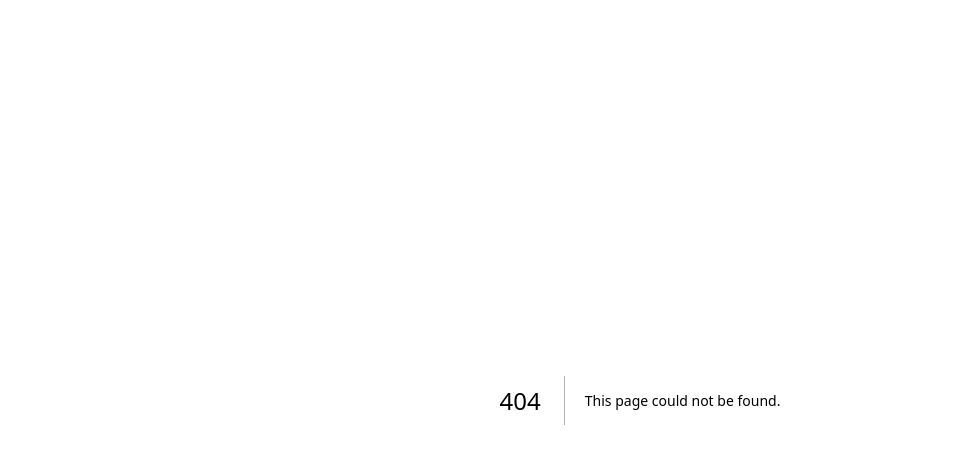
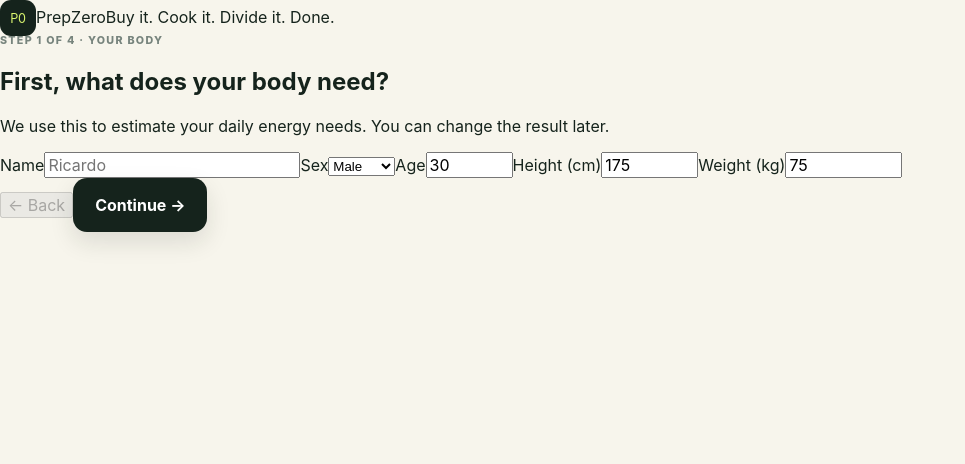
Before and after one commit to Ricas13/PrepZero, a Next.js app: page /onboarding in a window 1280 px wide. Before the commit this address had no page. Shown: the top 464 px of the page, without its empty margins (0-965 px from the left). Built offline with nearby package versions, Linux system fonts and the light colour scheme.

Commit message:
Build guided PrepZero onboarding flow

```diff
--- /dev/null
+++ b/app/onboarding/page.tsx
@@ -0,0 +1,128 @@
+"use client";
+
+import { useMemo, useState } from "react";
+import { useRouter } from "next/navigation";
+import { calculateTargets, defaultProfile, type UserProfile } from "../../lib/prepzero";
+import { usePrepZero } from "../../components/use-prepzero";
+
+const activities = [
+  ["sedentary", "Mostly seated", "Little structured exercise"],
+  ["light", "Lightly active", "1–3 active days per week"],
+  ["moderate", "Moderately active", "3–5 active days per week"],
+  ["active", "Very active", "Hard exercise most days"],
+  ["very-active", "Extremely active", "Very physical job + training"],
+] as const;
+
+export default function OnboardingPage() {
+  const router = useRouter();
+  const { profile: saved, saveProfile } = usePrepZero();
+  const [step, setStep] = useState(0);
+  const [profile, setProfile] = useState<UserProfile>({ ...defaultProfile, ...saved });
+  const targets = useMemo(() => calculateTargets(profile), [profile]);
+
+  function patch(next: Partial<UserProfile>) {
+    setProfile((p) => ({ ...p, ...next }));
+  }
+
+  function finish() {
+    saveProfile(profile);
+    router.push("/dashboard");
+  }
+
+  return (
+    <main className="onboarding-page">
+      <header className="onboarding-header">
+        <a className="portal-brand" href="/"><span className="brand-mark">P0</span><span>PrepZero</span></a>
+        <span className="onboarding-tag">Buy it. Cook it. Divide it. Done.</span>
+      </header>
+
+      <div className="onboarding-shell">
+        <div className="onboarding-progress">
+          {[0, 1, 2, 3].map((n) => <span key={n} className={step >= n ? "active" : ""} />)}
+        </div>
+
+        {step === 0 && (
+          <section className="onboarding-card">
+            <span className="card-kicker">STEP 1 OF 4 · YOUR BODY</span>
+            <h1>First, what does your body need?</h1>
+            <p>We use this to estimate your daily energy needs. You can change the result later.</p>
+            <div className="form-grid two">
+              <label><span>Name</span><input value={profile.name} onChange={(e) => patch({ name: e.target.value })} placeholder="Ricardo" /></label>
+              <label><span>Sex</span><select value={profile.sex} onChange={(e) => patch({ sex: e.target.value as UserProfile["sex"] })}><option value="male">Male</option><option value="female">Female</option></select></label>
+              <label><span>Age</span><input type="number" min="18" max="90" value={profile.age} onChange={(e) => patch({ age: Number(e.target.value) })} /></label>
+              <label><span>Height (cm)</span><input type="number" min="140" max="220" value={profile.heightCm} onChange={(e) => patch({ heightCm: Number(e.target.value) })} /></label>
+              <label><span>Weight (kg)</span><input type="number" min="40" max="250" step="0.1" value={profile.weightKg} onChange={(e) => patch({ weightKg: Number(e.target.value) })} /></label>
+            </div>
+          </section>
+        )}
+
+        {step === 1 && (
+          <section className="onboarding-card">
+            <span className="card-kicker">STEP 2 OF 4 · YOUR GOAL</span>
+            <h1>What are we optimising for?</h1>
+            <p>Macros stay sensible. PrepZero then finds the lowest-friction way to hit them.</p>
+            <div className="choice-grid three">
+              {([
+                ["cut", "Cut", "Lose fat steadily", "−450 kcal/day"],
+                ["maintain", "Maintain", "Keep body weight stable", "Maintenance calories"],
+                ["bulk", "Gain", "Build with a modest surplus", "+300 kcal/day"],
+              ] as const).map(([value, title, body, meta]) => (
+                <button key={value} className={profile.goal === value ? "choice-card selected" : "choice-card"} onClick={() => patch({ goal: value })}>
+                  <strong>{title}</strong><span>{body}</span><small>{meta}</small>
+                </button>
+              ))}
+            </div>
+            <h3 className="form-subhead">How active are you?</h3>
+            <div className="activity-list">
+              {activities.map(([value, title, body]) => (
+                <button key={value} onClick={() => patch({ activity: value })} className={profile.activity === value ? "activity-row selected" : "activity-row"}>
+                  <span><strong>{title}</strong><small>{body}</small></span><i>{profile.activity === value ? "✓" : ""}</i>
+                </button>
+              ))}
+            </div>
+          </section>
+        )}
+
+        {step === 2 && (
+          <section className="onboarding-card">
+            <span className="card-kicker">STEP 3 OF 4 · REAL LIFE</span>
+            <h1>Tell us what you actually eat.</h1>
+            <p>No effort slider. PrepZero is always zero-fuss — this just keeps the plan realistic for you.</p>
+            <div className="form-grid two">
+              <label><span>Meals per day</span><select value={profile.mealsPerDay} onChange={(e) => patch({ mealsPerDay: Number(e.target.value) as 3 | 4 })}><option value="3">3 meals</option><option value="4">3 meals + snack</option></select></label>
+              <label><span>Supermarket</span><select value={profile.supermarket} disabled><option>Aldi</option></select><small>Aldi is the launch catalogue. More supermarkets come next.</small></label>
+              <label><span>Diet</span><select value={profile.diet} onChange={(e) => patch({ diet: e.target.value as UserProfile["diet"] })}><option value="everything">I eat everything</option><option value="vegetarian">Vegetarian</option></select></label>
+              <label><span>Allergies</span><input value={profile.allergies} onChange={(e) => patch({ allergies: e.target.value })} placeholder="e.g. peanuts, shellfish" /><small>Comma-separated is fine.</small></label>
+              <label className="full"><span>Foods you really dislike</span><input value={profile.dislikes} onChange={(e) => patch({ dislikes: e.target.value })} placeholder="e.g. mushrooms, tuna" /></label>
+            </div>
+            <div className="zero-fuss-banner"><strong>Zero-fuss is always on.</strong><span>Whole packs, countable ingredients, batch cooking, no portion scales and as little leftover food as possible.</span></div>
+          </section>
+        )}
+
+        {step === 3 && (
+          <section className="onboarding-card result-card">
+            <span className="card-kicker">STEP 4 OF 4 · YOUR TARGETS</span>
+            <h1>{profile.name ? `${profile.name}, this` : "This"} is what we'll build around.</h1>
+            <p>Nutrition comes first. Cost, waste and kitchen time are optimised underneath these targets.</p>
+            <div className="target-grid">
+              <div><small>Daily calories</small><strong>{targets.calories.toLocaleString()}</strong><span>kcal</span></div>
+              <div><small>Protein minimum</small><strong>{targets.protein}</strong><span>g / day</span></div>
+              <div><small>Fat minimum</small><strong>{targets.fat}</strong><span>g / day</span></div>
+              <div><small>Fibre target</small><strong>{targets.fibre}</strong><span>g / day</span></div>
+            </div>
+            <div className="calculation-note"><span>◎</span><div><strong>Estimated maintenance: {targets.maintenance.toLocaleString()} kcal</strong><p>BMR {targets.bmr.toLocaleString()} kcal · {profile.goal === "cut" ? "moderate deficit applied" : profile.goal === "bulk" ? "modest surplus applied" : "maintenance target"}</p></div></div>
+            <div className="promise-panel">
+              <strong>What PrepZero will now do</strong>
+              <ul><li>Keep calories close to target and protein at or above target</li><li>Prefer filling, fibre-rich meals</li><li>Build around actual Aldi pack sizes</li><li>Minimise basket cost, waste and prep time</li><li>Tell you how many equal portions to divide every batch into</li></ul>
+            </div>
+          </section>
+        )}
+
+        <div className="onboarding-actions">
+          <button className="button-ghost" disabled={step === 0} onClick={() => setStep((s) => Math.max(0, s - 1))}>← Back</button>
+          {step < 3 ? <button className="button" onClick={() => setStep((s) => Math.min(3, s + 1))}>Continue →</button> : <button className="button" onClick={finish}>Build my first week →</button>}
+        </div>
+      </div>
+    </main>
+  );
+}
```
